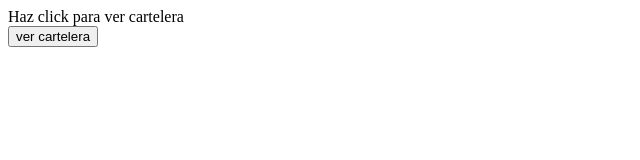
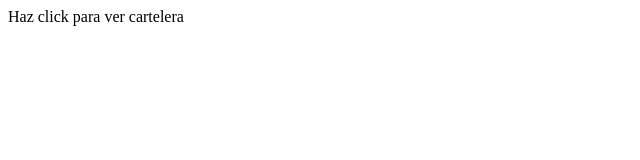
Before and after one commit to Manuelbalmis/Manuelbalmis.github.io, a plain HTML site: page examen/index.html in a window 1280 px wide. Shown: the whole page, without its empty margins (0-640 px from the left). Drawn offline with Linux system fonts and the light colour scheme.

Commit message:
Update index.html

```diff
--- a/examen/index.html
+++ b/examen/index.html
@@ -6,8 +6,7 @@
     </head>
     <body>
 
-		<div>Haz click para ver cartelera</div>
-	        <button  onclick="CargarFichero()">ver cartelera</button>
+	    <div>Haz click para ver cartelera</div>
 		<div id="ficheroXML"></div>
         <script src="ajax.js"></script>
         <script src="leerFicheroXML.js"></script>
```
